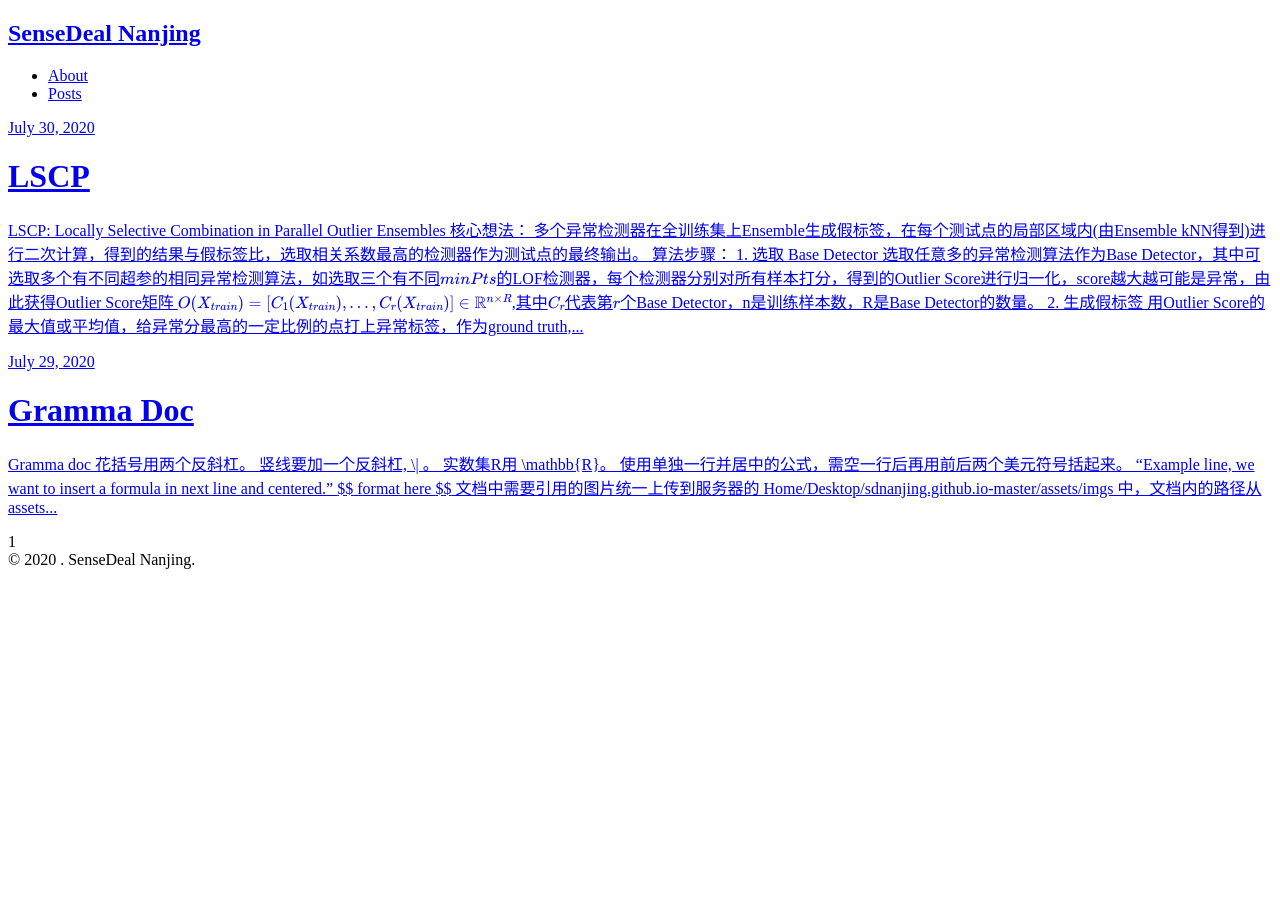
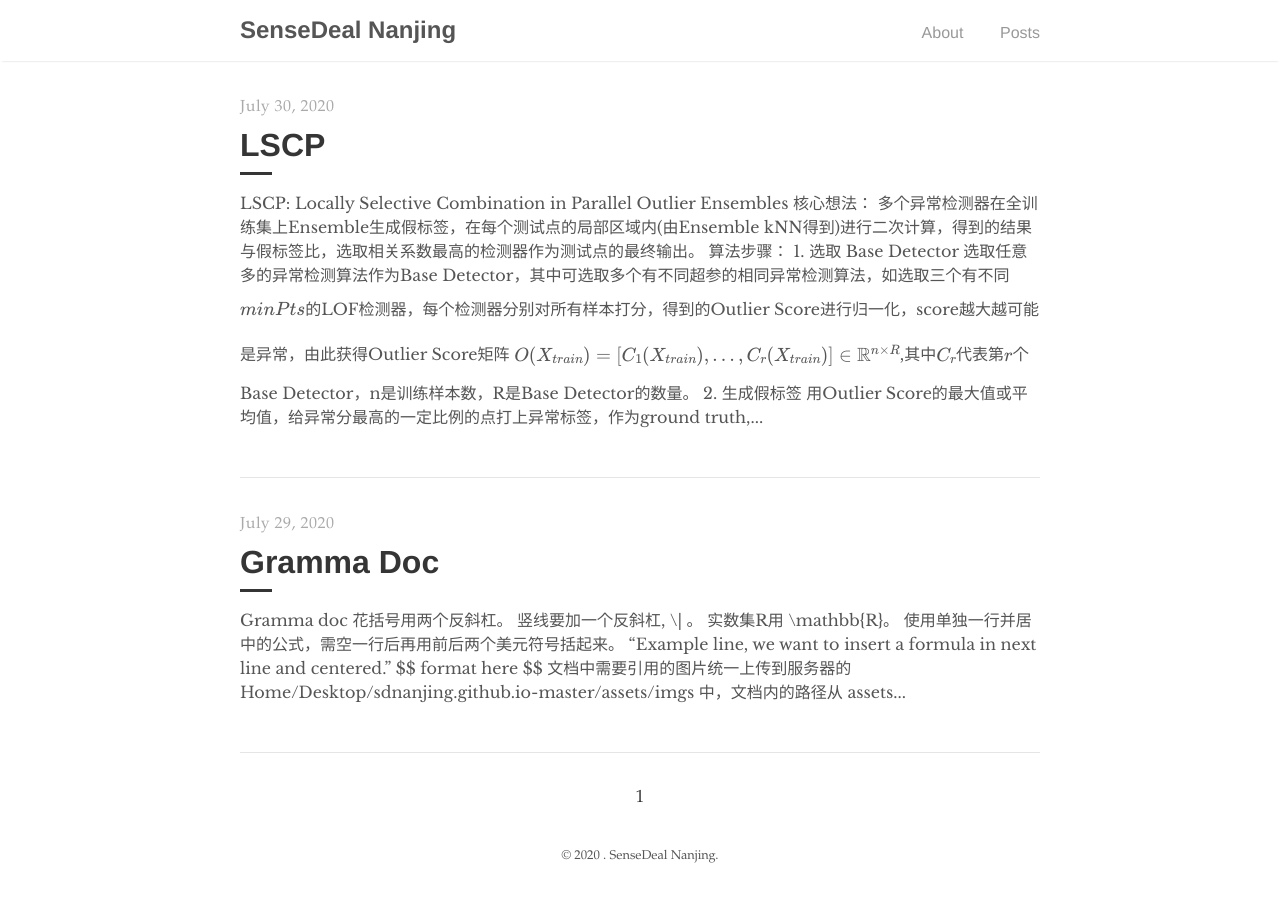
Before and after one commit to planetPLUTOO/sdnanjing.github.io, a Jekyll site: the page built from index.html, in a window 1280 px wide. Built offline with Jekyll 4.4.1, drawn with Linux system fonts in a browser that asks for light colours; formulas are drawn with MathJax 3; the list of posts is cut into pages by our own code.

Commit message:
change settings

```diff
--- a/_config.yml
+++ b/_config.yml
@@ -3,7 +3,7 @@ title:          SenseDeal Nanjing
 description:    ""
 url:            "https://planetplutoo.github.io/sdnanjing.github.io/"
 
-baseurl: "https://planetplutoo.github.io/sdnanjing.github.io/"
+# baseurl: "https://planetplutoo.github.io/sdnanjing.github.io/"
 # Google Analytics
 # google_analytics: UA—XXXXXXXX-X
 
--- a/_includes/head.html
+++ b/_includes/head.html
@@ -5,7 +5,7 @@
   {% seo %}
 
   <!-- CSS -->
-  <link rel="stylesheet" href="{{ "/assets/main.scss" | relative_url }}">
+  <link rel="stylesheet" href="{{ "/assets/main.css" | relative_url }}">
   <link rel="stylesheet" href="https://fonts.googleapis.com/css?family=Libre+Baskerville:400,400i,700">
 
   <!-- Favicon -->
```
